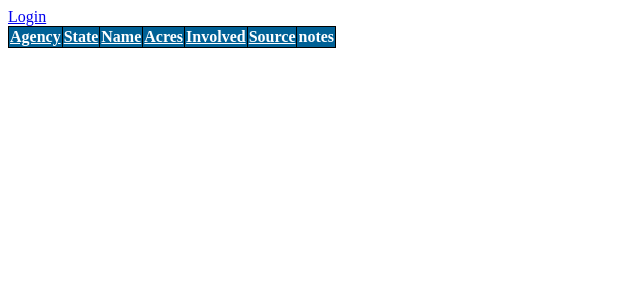
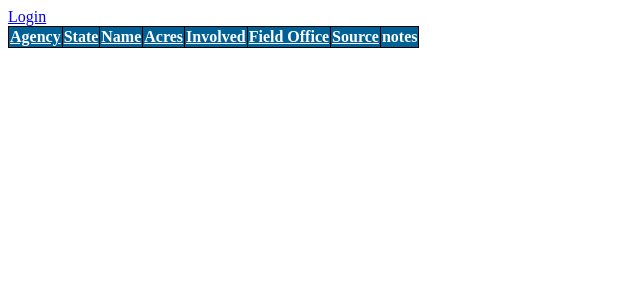
Before and after one commit to JesseCrocker/GrazingDB, a Python web app: template webapp/templates/allotmentList.html in a window 1280 px wide. Shown: the top 300 px of the page, without its empty margins (0-640 px from the left). Run offline with Jinja, Linux system fonts and the light colour scheme; the template is opened without the code that fills it, so the values that code supplies are empty.

Commit message:
Add field office field

```diff
--- a/webapp/allotments/models.py
+++ b/webapp/allotments/models.py
@@ -9,6 +9,7 @@ class Allotment(models.Model):
     acres = models.FloatField(blank=True, null=True)
     state = models.CharField(max_length=2)
     source = models.CharField(max_length=255)
+    field_office = models.CharField(max_length=255, blank=True, null=True)
 
     objects = models.GeoManager()
 
--- a/webapp/templates/allotmentList.html
+++ b/webapp/templates/allotmentList.html
@@ -34,6 +34,7 @@
             <th><a href="" ng-click="predicate = 'name'; reverse=!reverse">Name</a></th>
             <th><a href="" ng-click="predicate = 'acres'; reverse=!reverse">Acres</a></th>
             <th><a href="" ng-click="predicate = 'involved'; reverse=!reverse">Involved</a></th>
+            <th><a href="" ng-click="predicate = 'field_office'; reverse=!reverse">Field Office</a></th>
             <th><a href="" ng-click="predicate = 'source'; reverse=!reverse">Source</a></th>
             <th>notes</th>
         </tr>
@@ -49,6 +50,7 @@
             {% else %}
                 <td>{[{item.involved}]}</td>
             {% endif %}
+            <td>{[{item.field_office}]}</td>
             <td>{[{item.source}]}</td>
             <td>{[{item.notes}]}</td>
         </tr>
```
Also changed, not shown: webapp/allotments/migrations/0003_auto__add_field_allotment_field_office.py (added).
